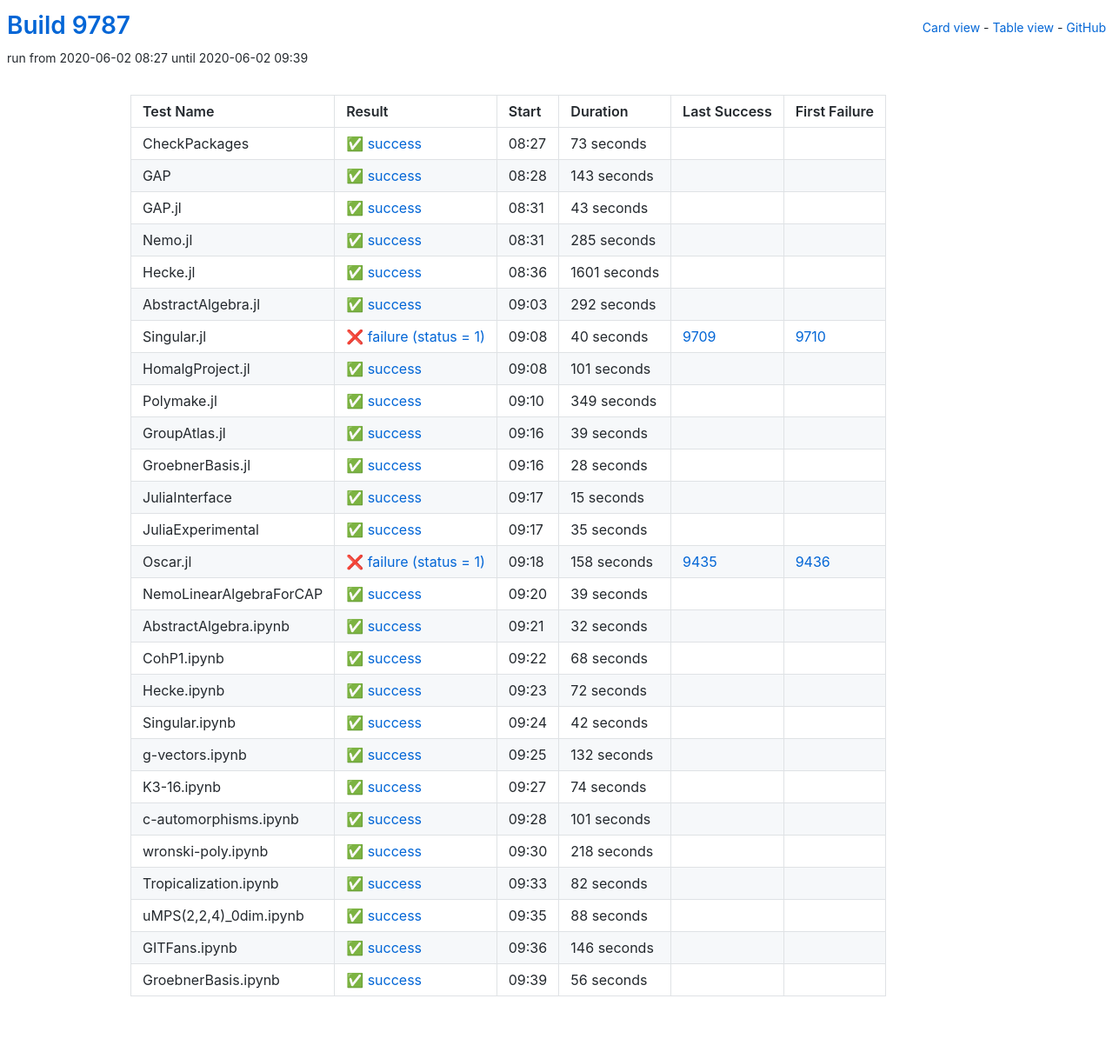
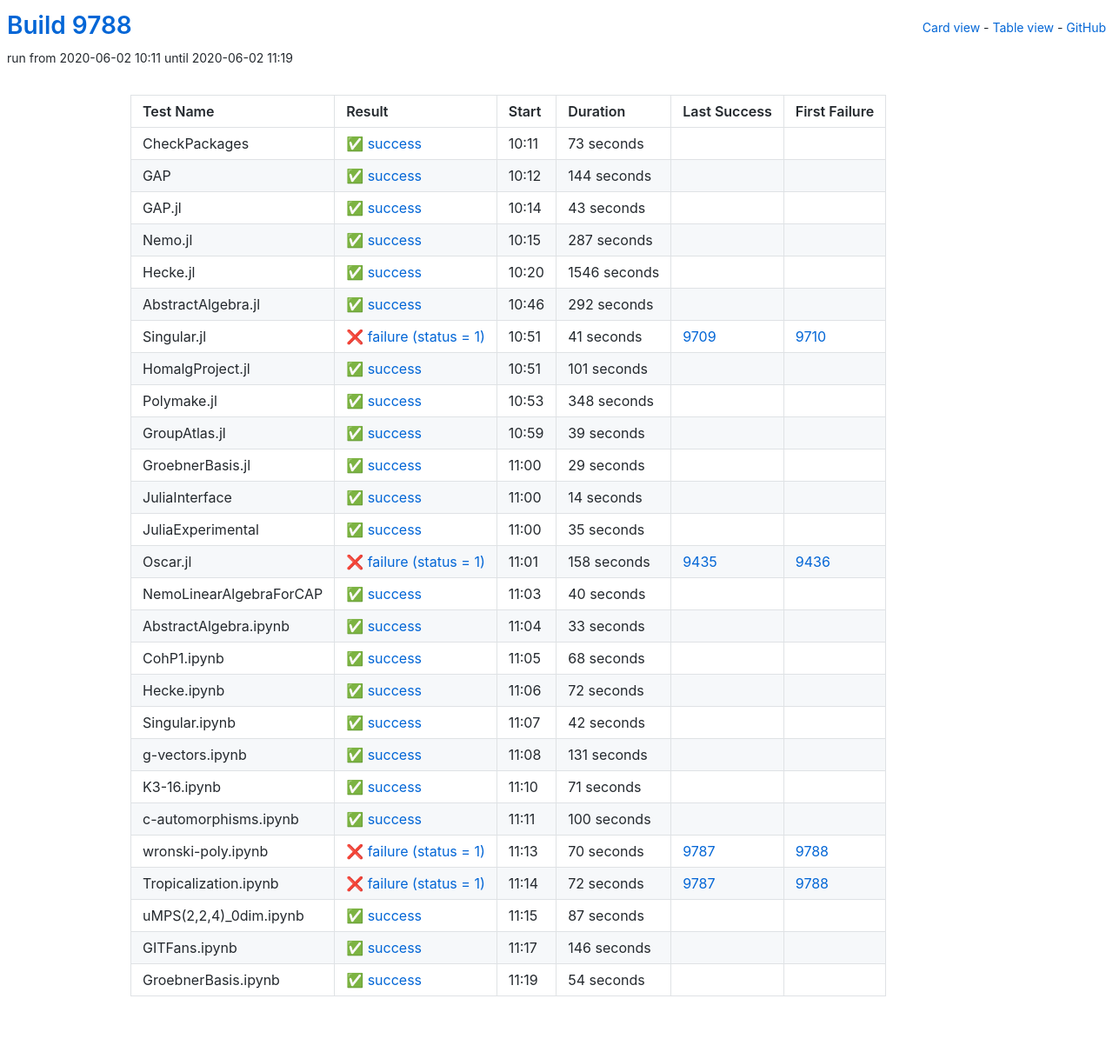
Before and after one commit to oscar-system/oscar-ci-status, a Jekyll site: the page built from table.html, in a window 1280 px wide. Shown: the whole page at 87% size. Built offline with Jekyll 4.4.1, drawn with Linux system fonts in a browser that asks for light colours.

Commit message:
Build 9788

```diff
--- a/_data/ci.yml
+++ b/_data/ci.yml
@@ -1,5 +1,5 @@
-build: 9787
-build_url: https://oscarci.mathematik.uni-kl.de/job/oscar/9787/
+build: 9788
+build_url: https://oscarci.mathematik.uni-kl.de/job/oscar/9788/
 job: oscar
 tests:
 - duration: 73
@@ -9,21 +9,21 @@
   id: checkpackages
   last_success: false
   last_success_url: null
-  log: https://oscarci.mathematik.uni-kl.de/job/oscar/9787/artifact/logs/build-9787/CheckPackages.log
+  log: https://oscarci.mathematik.uni-kl.de/job/oscar/9788/artifact/logs/build-9788/CheckPackages.log
   name: CheckPackages
-  start: 2020-06-02 08:27
+  start: 2020-06-02 10:11
   status: success
   success: true
-- duration: 143
+- duration: 144
   exitcode: 0
   first_failure: false
   first_failure_url: null
   id: gap
   last_success: false
   last_success_url: null
-  log: https://oscarci.mathematik.uni-kl.de/job/oscar/9787/artifact/logs/build-9787/GAP.log
+  log: https://oscarci.mathematik.uni-kl.de/job/oscar/9788/artifact/logs/build-9788/GAP.log
   name: GAP
-  start: 2020-06-02 08:28
+  start: 2020-06-02 10:12
   status: success
   success: true
 - duration: 43
@@ -33,33 +33,33 @@
   id: gap-jl
   last_success: false
   last_success_url: null
-  log: https://oscarci.mathematik.uni-kl.de/job/oscar/9787/artifact/logs/build-9787/GAP.jl.log
+  log: https://oscarci.mathematik.uni-kl.de/job/oscar/9788/artifact/logs/build-9788/GAP.jl.log
   name: GAP.jl
-  start: 2020-06-02 08:31
+  start: 2020-06-02 10:14
   status: success
   success: true
-- duration: 285
+- duration: 287
   exitcode: 0
   first_failure: false
   first_failure_url: null
   id: nemo-jl
   last_success: false
   last_success_url: null
-  log: https://oscarci.mathematik.uni-kl.de/job/oscar/9787/artifact/logs/build-9787/Nemo.jl.log
+  log: https://oscarci.mathematik.uni-kl.de/job/oscar/9788/artifact/logs/build-9788/Nemo.jl.log
   name: Nemo.jl
-  start: 2020-06-02 08:31
+  start: 2020-06-02 10:15
   status: success
   success: true
-- duration: 1601
+- duration: 1546
   exitcode: 0
   first_failure: false
   first_failure_url: null
   id: hecke-jl
   last_success: false
   last_success_url: null
-  log: https://oscarci.mathematik.uni-kl.de/job/oscar/9787/artifact/logs/build-9787/Hecke.jl.log
+  log: https://oscarci.mathematik.uni-kl.de/job/oscar/9788/artifact/logs/build-9788/Hecke.jl.log
   name: Hecke.jl
-  start: 2020-06-02 08:36
+  start: 2020-06-02 10:20
   status: success
   success: true
 - duration: 292
@@ -69,21 +69,21 @@
   id: abstractalgebra-jl
   last_success: false
   last_success_url: null
-  log: https://oscarci.mathematik.uni-kl.de/job/oscar/9787/artifact/logs/build-9787/AbstractAlgebra.jl.log
+  log: https://oscarci.mathematik.uni-kl.de/job/oscar/9788/artifact/logs/build-9788/AbstractAlgebra.jl.log
   name: AbstractAlgebra.jl
-  start: 2020-06-02 09:03
+  start: 2020-06-02 10:46
   status: success
   success: true
-- duration: 40
+- duration: 41
   exitcode: 1
   first_failure: 9710
   first_failure_url: https://oscarci.mathematik.uni-kl.de/job/oscar/9710/
   id: singular-jl
   last_success: 9709
   last_success_url: https://oscarci.mathematik.uni-kl.de/job/oscar/9709/
-  log: https://oscarci.mathematik.uni-kl.de/job/oscar/9787/artifact/logs/build-9787/Singular.jl.log
+  log: https://oscarci.mathematik.uni-kl.de/job/oscar/9788/artifact/logs/build-9788/Singular.jl.log
   name: Singular.jl
-  start: 2020-06-02 09:08
+  start: 2020-06-02 10:51
   status: failure
   success: false
 - duration: 101
@@ -93,21 +93,21 @@
   id: homalgproject-jl
   last_success: false
   last_success_url: null
-  log: https://oscarci.mathematik.uni-kl.de/job/oscar/9787/artifact/logs/build-9787/HomalgProject.jl.log
+  log: https://oscarci.mathematik.uni-kl.de/job/oscar/9788/artifact/logs/build-9788/HomalgProject.jl.log
   name: HomalgProject.jl
-  start: 2020-06-02 09:08
+  start: 2020-06-02 10:51
   status: success
   success: true
-- duration: 349
+- duration: 348
   exitcode: 0
   first_failure: false
   first_failure_url: null
   id: polymake-jl
   last_success: false
   last_success_url: null
-  log: https://oscarci.mathematik.uni-kl.de/job/oscar/9787/artifact/logs/build-9787/Polymake.jl.log
+  log: https://oscarci.mathematik.uni-kl.de/job/oscar/9788/artifact/logs/build-9788/Polymake.jl.log
   name: Polymake.jl
-  start: 2020-06-02 09:10
+  start: 2020-06-02 10:53
   status: success
   success: true
 - duration: 39
@@ -117,33 +117,33 @@
   id: groupatlas-jl
   last_success: false
   last_success_url: null
-  log: https://oscarci.mathematik.uni-kl.de/job/oscar/9787/artifact/logs/build-9787/GroupAtlas.jl.log
+  log: https://oscarci.mathematik.uni-kl.de/job/oscar/9788/artifact/logs/build-9788/GroupAtlas.jl.log
   name: GroupAtlas.jl
-  start: 2020-06-02 09:16
+  start: 2020-06-02 10:59
   status: success
   success: true
-- duration: 28
+- duration: 29
   exitcode: 0
   first_failure: false
   first_failure_url: null
   id: groebnerbasis-jl
   last_success: false
   last_success_url: null
-  log: https://oscarci.mathematik.uni-kl.de/job/oscar/9787/artifact/logs/build-9787/GroebnerBasis.jl.log
+  log: https://oscarci.mathematik.uni-kl.de/job/oscar/9788/artifact/logs/build-9788/GroebnerBasis.jl.log
   name: GroebnerBasis.jl
-  start: 2020-06-02 09:16
+  start: 2020-06-02 11:00
   status: success
   success: true
-- duration: 15
+- duration: 14
   exitcode: 0
   first_failure: false
   first_failure_url: null
   id: juliainterface
   last_success: false
   last_success_url: null
-  log: https://oscarci.mathematik.uni-kl.de/job/oscar/9787/artifact/logs/build-9787/JuliaInterface.log
+  log: https://oscarci.mathematik.uni-kl.de/job/oscar/9788/artifact/logs/build-9788/JuliaInterface.log
   name: JuliaInterface
-  start: 2020-06-02 09:17
+  start: 2020-06-02 11:00
   status: success
   success: true
 - duration: 35
@@ -153,9 +153,9 @@
   id: juliaexperimental
   last_success: false
   last_success_url: null
-  log: https://oscarci.mathematik.uni-kl.de/job/oscar/9787/artifact/logs/build-9787/JuliaExperimental.log
+  log: https://oscarci.mathematik.uni-kl.de/job/oscar/9788/artifact/logs/build-9788/JuliaExperimental.log
   name: JuliaExperimental
-  start: 2020-06-02 09:17
+  start: 2020-06-02 11:00
   status: success
   success: true
 - duration: 158
@@ -165,33 +165,33 @@
   id: oscar-jl
   last_success: 9435
   last_success_url: https://oscarci.mathematik.uni-kl.de/job/oscar/9435/
-  log: https://oscarci.mathematik.uni-kl.de/job/oscar/9787/artifact/logs/build-9787/Oscar.jl.log
+  log: https://oscarci.mathematik.uni-kl.de/job/oscar/9788/artifact/logs/build-9788/Oscar.jl.log
   name: Oscar.jl
-  start: 2020-06-02 09:18
+  start: 2020-06-02 11:01
   status: failure
   success: false
-- duration: 39
+- duration: 40
   exitcode: 0
   first_failure: false
   first_failure_url: null
   id: nemolinearalgebraforcap
   last_success: false
   last_success_url: null
-  log: https://oscarci.mathematik.uni-kl.de/job/oscar/9787/artifact/logs/build-9787/NemoLinearAlgebraForCAP.log
+  log: https://oscarci.mathematik.uni-kl.de/job/oscar/9788/artifact/logs/build-9788/NemoLinearAlgebraForCAP.log
   name: NemoLinearAlgebraForCAP
-  start: 2020-06-02 09:20
+  start: 2020-06-02 11:03
   status: success
   success: true
-- duration: 32
+- duration: 33
   exitcode: 0
   first_failure: false
   first_failure_url: null
   id: abstractalgebra-ipynb
   last_success: false
   last_success_url: null
-  log: https://oscarci.mathematik.uni-kl.de/job/oscar/9787/artifact/logs/build-9787/AbstractAlgebra.ipynb.log
+  log: https://oscarci.mathematik.uni-kl.de/job/oscar/9788/artifact/logs/build-9788/AbstractAlgebra.ipynb.log
   name: AbstractAlgebra.ipynb
-  start: 2020-06-02 09:21
+  start: 2020-06-02 11:04
   status: success
   success: true
 - duration: 68
@@ -201,9 +201,9 @@
   id: cohp1-ipynb
   last_success: false
   last_success_url: null
-  log: https://oscarci.mathematik.uni-kl.de/job/oscar/9787/artifact/logs/build-9787/CohP1.ipynb.log
+  log: https://oscarci.mathematik.uni-kl.de/job/oscar/9788/artifact/logs/build-9788/CohP1.ipynb.log
   name: CohP1.ipynb
-  start: 2020-06-02 09:22
+  start: 2020-06-02 11:05
   status: success
   success: true
 - duration: 72
@@ -213,9 +213,9 @@
   id: hecke-ipynb
   last_success: false
   last_success_url: null
-  log: https://oscarci.mathematik.uni-kl.de/job/oscar/9787/artifact/logs/build-9787/Hecke.ipynb.log
+  log: https://oscarci.mathematik.uni-kl.de/job/oscar/9788/artifact/logs/build-9788/Hecke.ipynb.log
   name: Hecke.ipynb
-  start: 2020-06-02 09:23
+  start: 2020-06-02 11:06
   status: success
   success: true
 - duration: 42
@@ -225,81 +225,81 @@
   id: singular-ipynb
   last_success: false
   last_success_url: null
-  log: https://oscarci.mathematik.uni-kl.de/job/oscar/9787/artifact/logs/build-9787/Singular.ipynb.log
+  log: https://oscarci.mathematik.uni-kl.de/job/oscar/9788/artifact/logs/build-9788/Singular.ipynb.log
   name: Singular.ipynb
-  start: 2020-06-02 09:24
+  start: 2020-06-02 11:07
   status: success
   success: true
-- duration: 132
+- duration: 131
   exitcode: 0
   first_failure: false
   first_failure_url: null
   id: g-vectors-ipynb
   last_success: false
   last_success_url: null
-  log: https://oscarci.mathematik.uni-kl.de/job/oscar/9787/artifact/logs/build-9787/g-vectors.ipynb.log
+  log: https://oscarci.mathematik.uni-kl.de/job/oscar/9788/artifact/logs/build-9788/g-vectors.ipynb.log
   name: g-vectors.ipynb
-  start: 2020-06-02 09:25
+  start: 2020-06-02 11:08
   status: success
   success: true
-- duration: 74
+- duration: 71
   exitcode: 0
   first_failure: false
   first_failure_url: null
   id: k3-16-ipynb
   last_success: false
   last_success_url: null
-  log: https://oscarci.mathematik.uni-kl.de/job/oscar/9787/artifact/logs/build-9787/K3-16.ipynb.log
+  log: https://oscarci.mathematik.uni-kl.de/job/oscar/9788/artifact/logs/build-9788/K3-16.ipynb.log
   name: K3-16.ipynb
-  start: 2020-06-02 09:27
+  start: 2020-06-02 11:10
   status: success
   success: true
-- duration: 101
+- duration: 100
   exitcode: 0
   first_failure: false
   first_failure_url: null
   id: c-automorphisms-ipynb
   last_success: false
   last_success_url: null
-  log: https://oscarci.mathematik.uni-kl.de/job/oscar/9787/artifact/logs/build-9787/c-automorphisms.ipynb.log
+  log: https://oscarci.mathematik.uni-kl.de/job/oscar/9788/artifact/logs/build-9788/c-automorphisms.ipynb.log
   name: c-automorphisms.ipynb
-  start: 2020-06-02 09:28
+  start: 2020-06-02 11:11
   status: success
   success: true
-- duration: 218
-  exitcode: 0
-  first_failure: false
-  first_failure_url: null
+- duration: 70
+  exitcode: 1
+  first_failure: 9788
+  first_failure_url: https://oscarci.mathematik.uni-kl.de/job/oscar/9788/
   id: wronski-poly-ipynb
-  last_success: false
-  last_success_url: null
-  log: https://oscarci.mathematik.uni-kl.de/job/oscar/9787/artifact/logs/build-9787/wronski-poly.ipynb.log
+  last_success: 9787
+  last_success_url: https://oscarci.mathematik.uni-kl.de/job/oscar/9787/
+  log: https://oscarci.mathematik.uni-kl.de/job/oscar/9788/artifact/logs/build-9788/wronski-poly.ipynb.log
   name: wronski-poly.ipynb
-  start: 2020-06-02 09:30
-  status: success
-  success: true
-- duration: 82
-  exitcode: 0
-  first_failure: false
-  first_failure_url: null
+  start: 2020-06-02 11:13
+  status: failure
+  success: false
+- duration: 72
+  exitcode: 1
+  first_failure: 9788
+  first_failure_url: https://oscarci.mathematik.uni-kl.de/job/oscar/9788/
   id: tropicalization-ipynb
-  last_success: false
-  last_success_url: null
-  log: https://oscarci.mathematik.uni-kl.de/job/oscar/9787/artifact/logs/build-9787/Tropicalization.ipynb.log
+  last_success: 9787
+  last_success_url: https://oscarci.mathematik.uni-kl.de/job/oscar/9787/
+  log: https://oscarci.mathematik.uni-kl.de/job/oscar/9788/artifact/logs/build-9788/Tropicalization.ipynb.log
   name: Tropicalization.ipynb
-  start: 2020-06-02 09:33
-  status: success
-  success: true
-- duration: 88
+  start: 2020-06-02 11:14
+  status: failure
+  success: false
+- duration: 87
   exitcode: 0
   first_failure: false
   first_failure_url: null
   id: umps-2-2-4-0dim-ipynb
   last_success: false
   last_success_url: null
-  log: https://oscarci.mathematik.uni-kl.de/job/oscar/9787/artifact/logs/build-9787/uMPS-2-2-4-_0dim.ipynb.log
+  log: https://oscarci.mathematik.uni-kl.de/job/oscar/9788/artifact/logs/build-9788/uMPS-2-2-4-_0dim.ipynb.log
   name: uMPS(2,2,4)_0dim.ipynb
-  start: 2020-06-02 09:35
+  start: 2020-06-02 11:15
   status: success
   success: true
 - duration: 146
@@ -309,20 +309,20 @@
   id: gitfans-ipynb
   last_success: false
   last_success_url: null
-  log: https://oscarci.mathematik.uni-kl.de/job/oscar/9787/artifact/logs/build-9787/GITFans.ipynb.log
+  log: https://oscarci.mathematik.uni-kl.de/job/oscar/9788/artifact/logs/build-9788/GITFans.ipynb.log
   name: GITFans.ipynb
-  start: 2020-06-02 09:36
+  start: 2020-06-02 11:17
   status: success
   success: true
-- duration: 56
+- duration: 54
   exitcode: 0
   first_failure: false
   first_failure_url: null
   id: groebnerbasis-ipynb
   last_success: false
   last_success_url: null
-  log: https://oscarci.mathematik.uni-kl.de/job/oscar/9787/artifact/logs/build-9787/GroebnerBasis.ipynb.log
+  log: https://oscarci.mathematik.uni-kl.de/job/oscar/9788/artifact/logs/build-9788/GroebnerBasis.ipynb.log
   name: GroebnerBasis.ipynb
-  start: 2020-06-02 09:39
+  start: 2020-06-02 11:19
   status: success
   success: true
```
Also changed, not shown: README.md.
